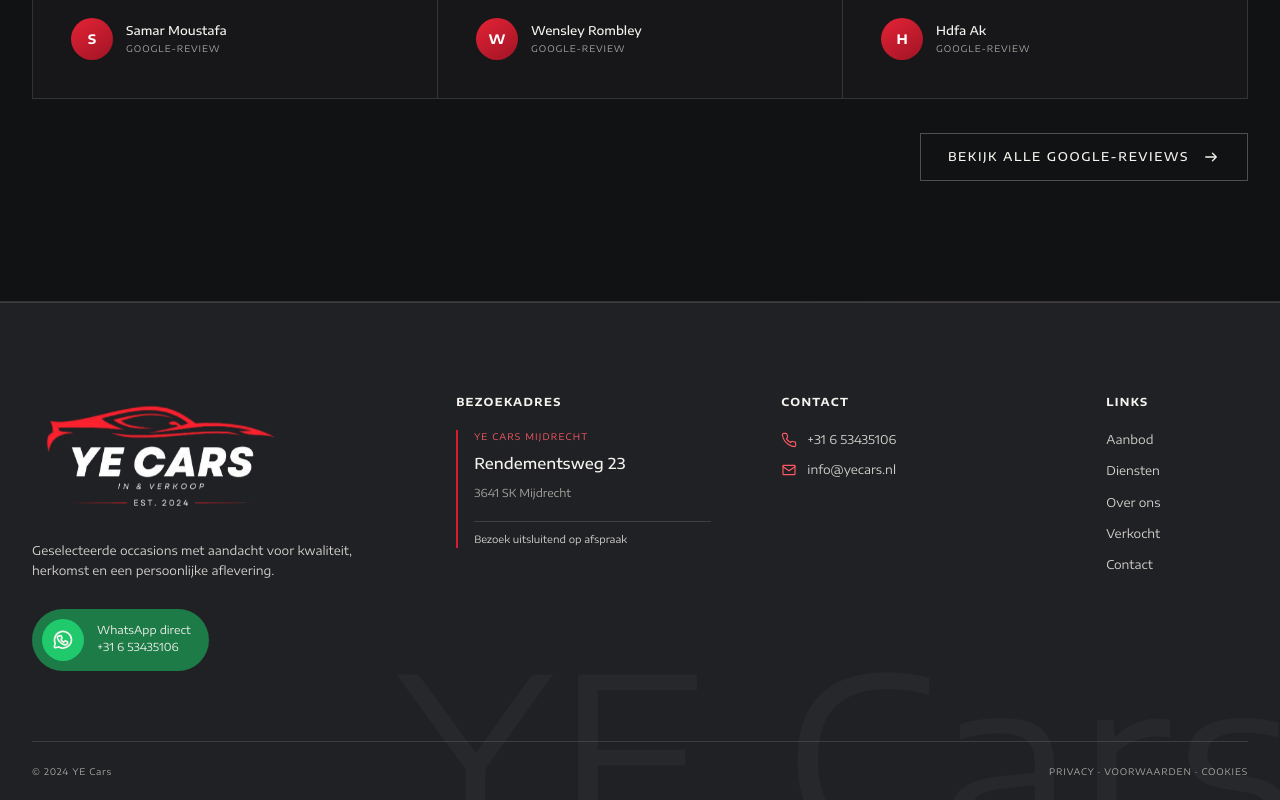
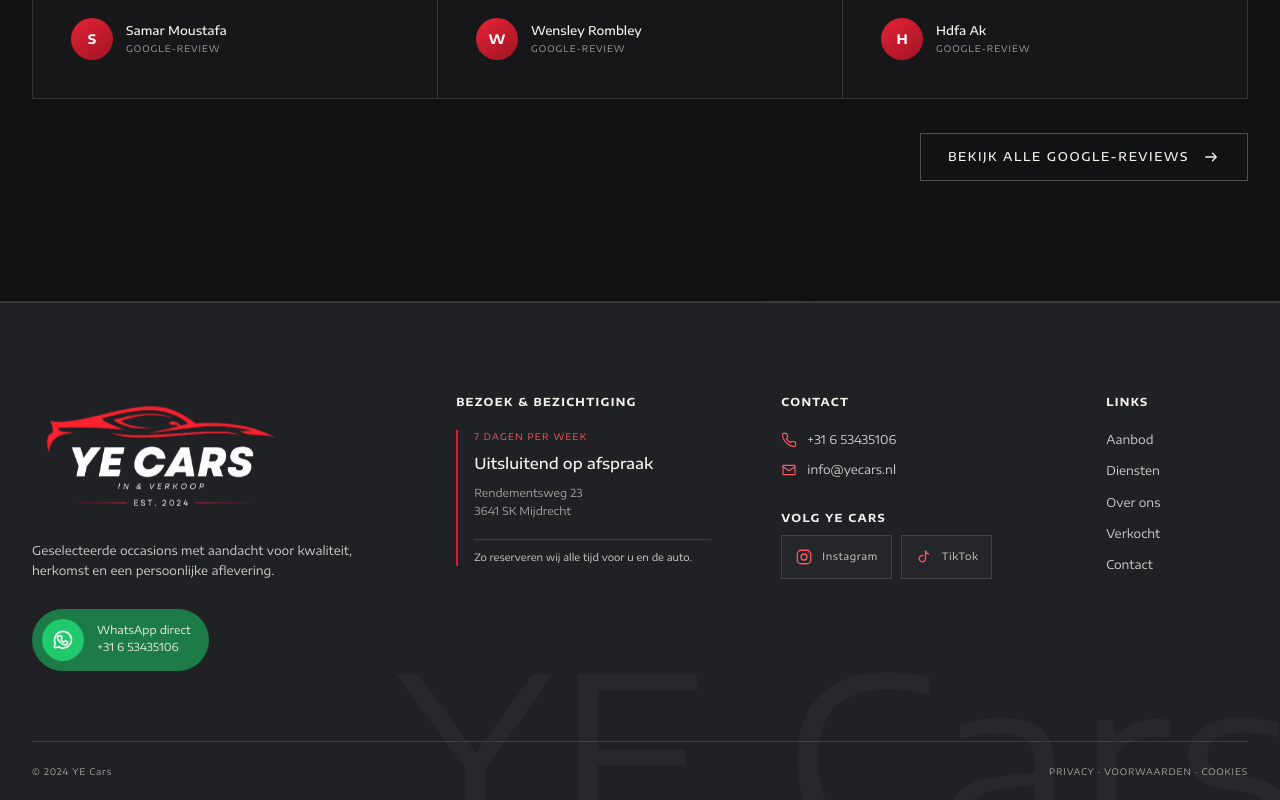
Before and after one commit to Deniiz75/ye-cars, a Next.js app: page / in a window 1280 px wide. Shown: the part 4861-5661 px from the top of the page. Built offline with nearby package versions, Linux system fonts and the light colour scheme.

Commit message:
feat: add social links and appointment availability

```diff
--- a/src/app/globals.css
+++ b/src/app/globals.css
@@ -1686,6 +1686,37 @@ img {
   color: var(--gold);
 }
 
+.footer__socials {
+  display: flex;
+  flex-wrap: wrap;
+  gap: 9px;
+}
+
+.footer__socials a {
+  position: relative;
+  display: inline-flex;
+  min-height: 44px;
+  align-items: center;
+  gap: 9px;
+  padding: 10px 13px;
+  overflow: hidden;
+  color: #d6d5d0;
+  background: rgba(255, 255, 255, 0.025);
+  border: 1px solid var(--line);
+  font-size: 10px;
+  letter-spacing: 0.06em;
+  transition:
+    color 200ms ease,
+    background-color 200ms ease,
+    border-color 200ms ease,
+    transform 220ms cubic-bezier(0.16, 1, 0.3, 1);
+}
+
+.footer__socials svg {
+  width: 18px;
+  color: var(--gold);
+}
+
 .footer__grid p:not(.footer__title) {
   color: #d6d5d0;
   font-size: 12px;
@@ -1699,8 +1730,15 @@ img {
 }
 
 .footer__links a:hover,
-.footer__contact:hover {
+.footer__contact:hover,
+.footer__socials a:hover {
   color: var(--gold-light);
+}
+
+.footer__socials a:hover {
+  background: rgba(216, 27, 47, 0.09);
+  border-color: rgba(255, 90, 100, 0.45);
+  transform: translateY(-2px);
 }
 
 .footer__bottom {
--- a/src/components/footer.tsx
+++ b/src/components/footer.tsx
@@ -1,5 +1,5 @@
 import Link from "next/link";
-import { MailIcon, PhoneIcon, WhatsAppIcon } from "./icons";
+import { InstagramIcon, MailIcon, PhoneIcon, TikTokIcon, WhatsAppIcon } from "./icons";
 import { Logo } from "./logo";
 import { site } from "@/data/site";
 
@@ -21,12 +21,16 @@ export function Footer() {
           </a>
         </div>
         <div>
-          <p className="footer__title">Bezoekadres</p>
+          <p className="footer__title">Bezoek & bezichtiging</p>
           <address className="appointment-block">
-            <span>YE Cars Mijdrecht</span>
-            <strong>{site.address}</strong>
-            <p>{site.city}</p>
-            <small>{site.visitNote}</small>
+            <span>7 dagen per week</span>
+            <strong>{site.visitNote}</strong>
+            <p>
+              {site.address}
+              <br />
+              {site.city}
+            </p>
+            <small>Zo reserveren wij alle tijd voor u en de auto.</small>
           </address>
         </div>
         <div>
@@ -37,6 +41,17 @@ export function Footer() {
           <a className="footer__contact" href={`mailto:${site.email}`}>
             <MailIcon /> {site.email}
           </a>
+          <p className="footer__title footer__title--spaced">Volg YE Cars</p>
+          <div className="footer__socials">
+            <a href={site.instagram} target="_blank" rel="noreferrer" aria-label="Volg YE Cars op Instagram">
+              <InstagramIcon />
+              <span>Instagram</span>
+            </a>
+            <a href={site.tiktok} target="_blank" rel="noreferrer" aria-label="Volg YE Cars op TikTok">
+              <TikTokIcon />
+              <span>TikTok</span>
+            </a>
+          </div>
         </div>
         <div>
           <p className="footer__title">Links</p>
--- a/src/components/icons.tsx
+++ b/src/components/icons.tsx
@@ -67,6 +67,25 @@ export function WhatsAppIcon(props: IconProps) {
   );
 }
 
+export function InstagramIcon(props: IconProps) {
+  return (
+    <svg {...base} {...props}>
+      <rect x="3" y="3" width="18" height="18" rx="5" />
+      <circle cx="12" cy="12" r="4" />
+      <circle cx="17.4" cy="6.6" r="0.8" fill="currentColor" stroke="none" />
+    </svg>
+  );
+}
+
+export function TikTokIcon(props: IconProps) {
+  return (
+    <svg {...base} {...props}>
+      <path d="M14 4v10.2a4.2 4.2 0 1 1-3.2-4.1" />
+      <path d="M14 4c.7 2.2 2.1 3.6 4.3 4.1" />
+    </svg>
+  );
+}
+
 export function MenuIcon(props: IconProps) {
   return (
     <svg {...base} {...props}>
--- a/src/components/motion-provider.tsx
+++ b/src/components/motion-provider.tsx
@@ -31,6 +31,7 @@ const rippleSelector = [
   ".mobile-contact a",
   ".contact-cards a",
   ".google-rating",
+  ".footer__socials a",
   ".service-row",
   ".service-page-card > a",
 ].join(", ");
--- a/src/data/site.ts
+++ b/src/data/site.ts
@@ -7,14 +7,15 @@ export const site = {
   email: "info@yecars.nl",
   address: "Rendementsweg 23",
   city: "3641 SK Mijdrecht",
-  visitNote: "Bezoek uitsluitend op afspraak",
+  visitNote: "Uitsluitend op afspraak",
   mapsHref:
     "https://www.google.com/maps/search/?api=1&query=Rendementsweg%2023%2C%203641%20SK%20Mijdrecht",
   googleReviewsHref:
     "https://www.google.com/search?q=YE+Cars+Reviews&ludocid=6203773407291731646#lkt=LocalPoiReviews",
   googleRating: "5,0",
   googleReviewCount: 105,
-  instagram: "https://www.instagram.com/",
+  instagram: "https://www.instagram.com/yecars.nl/",
+  tiktok: "https://www.tiktok.com/@ye.cars?_r=1&_t=ZG-9739vi7qdQe",
 } as const;
 
 export const googleReviews = [
```
